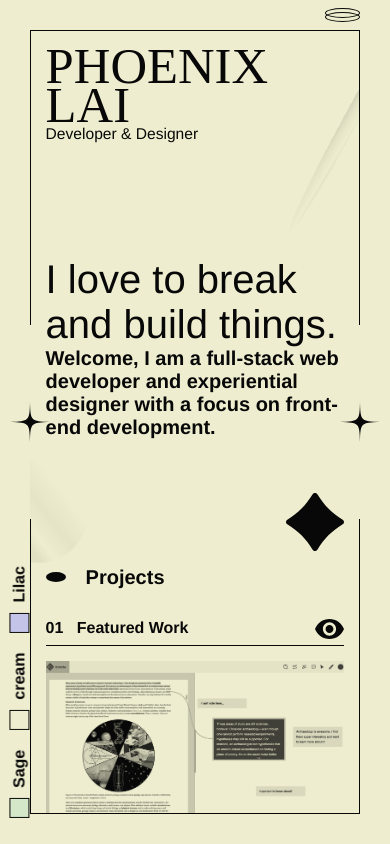
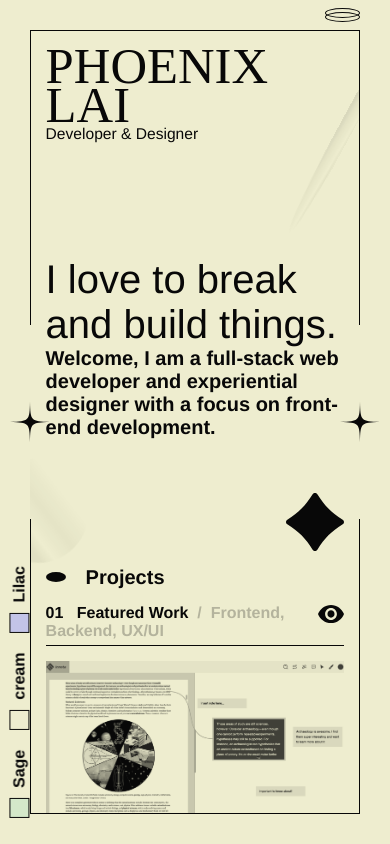
Before and after one commit to phoenixlai833/DevPortfolio-V1, a Vue app: page / in a window 390 px wide. Built offline with nearby package versions, Linux system fonts and the light colour scheme.

Commit message:
minor updates

```diff
--- a/src/components/About.vue
+++ b/src/components/About.vue
@@ -78,7 +78,7 @@ export default {
     margin-top: 5%;
 }
 
-@media only screen and (max-width: 768px) {
+@media only screen and (max-width: 900px) {
     .my_picture {
         height: 290px;
     }
--- a/src/components/FeaturedWork.vue
+++ b/src/components/FeaturedWork.vue
@@ -11,9 +11,11 @@
         <div class="large_feature_right">
             <div class="large_feature_title">
                 <div class="title_items">
-                    <h4>{{ itemNum }}&nbsp;&nbsp;&nbsp;Featured Work</h4>
+                    <h4>{{ itemNum }}&nbsp;&nbsp;&nbsp;Featured Work<span
+                            class="feature_work_role">&nbsp;&nbsp;/&nbsp;&nbsp;{{ role }}</span>
+                    </h4>
                     <div class="title_items_icons">
-                        <a v-if="githubLink" :href="githubLink" target="_blank"> <img class="social"
+                        <a v-if="githubLink" :href="githubLink" target="_blank"> <img class="social deployed"
                                 src="/assets/icons/github.svg" /></a>
                         <a v-if="siteLink" :href="siteLink" target="_blank"><img class="social"
                                 src="/assets/icons/eye.svg" /></a>
@@ -39,9 +41,11 @@
     <div class="small_feature_container">
         <div class="small_feature_title">
             <div class="title_items">
-                <h4>{{ itemNum }}&nbsp;&nbsp;&nbsp;Featured Work</h4>
+                <h4>{{ itemNum }}&nbsp;&nbsp;&nbsp;Featured Work<span class="feature_work_role">&nbsp;&nbsp;/&nbsp;&nbsp;{{
+                    role }}</span></h4>
                 <div class="title_items_icons">
-                    <a v-if="githubLink" :href="githubLink"> <img class="social" src="/assets/icons/github.svg" /></a>
+                    <a v-if="githubLink" :href="githubLink"> <img class="social deployed"
+                            src="/assets/icons/github.svg" /></a>
                     <a :href="siteLink"><img class="social" src="/assets/icons/eye.svg" /></a>
                 </div>
             </div>
@@ -71,7 +75,7 @@
 <script>
 export default {
     name: "FeaturedWork",
-    props: ["directionType", "imagePath", "itemNum", "githubLink", "siteLink", "inProgress", "title", "description", "technologies", "seeMoreLink"],
+    props: ["directionType", "imagePath", "itemNum", "role", "githubLink", "siteLink", "inProgress", "title", "description", "technologies", "seeMoreLink"],
     methods: {
         openLink(link) {
             window.open(link, "_blank");
@@ -81,6 +85,17 @@ export default {
 </script>
 
 <style scoped>
+h4 {
+    width: 100%
+}
+
+span.feature_work_role {
+    font-size: 1.6rem;
+    /* opacity: 50%; */
+    font-family: "Lato-Thin", Avenir, Helvetica, Arial, sans-serif;
+
+}
+
 span.projectTitle {
     font-family: "Lato-Thin", Avenir, Helvetica, Arial, sans-serif;
     opacity: 100%;
@@ -152,9 +167,13 @@ hr {
     margin-top: 5px;
 }
 
+.deployed {
+    margin-right: 30px;
+}
+
 .social {
     height: 20px;
-    margin-left: 30px;
+    /* margin-left: 30px; */
     transition: all 0.3s ease-in-out;
 }
 
@@ -162,10 +181,13 @@ hr {
     opacity: 50%;
 }
 
-.title_items {
+.title_items,
+.title_items_icons {
     display: flex;
     justify-content: space-between;
 }
+
+
 
 .large_feature_info,
 .small_feature_info,
@@ -198,7 +220,7 @@ hr {
 .large_feature_container {
     display: flex;
     align-items: start;
-    margin: 10% 0;
+    margin: 0 0 10% 0;
 }
 
 .large_feature_right {
@@ -209,7 +231,8 @@ hr {
     display: none;
 }
 
-@media only screen and (max-width: 768px) {
+
+@media only screen and (max-width: 900px) {
     .small_feature_link {
         max-width: 35%;
     }
@@ -233,7 +256,7 @@ hr {
 
     .small_feature_container {
         display: block;
-        margin: 10% 0;
+        margin: 0 0 15% 0;
     }
 
     .large_feature_container {
--- a/src/components/NavBar.vue
+++ b/src/components/NavBar.vue
@@ -17,7 +17,7 @@ import FilledButton from './FilledButton.vue';
     <a href="#Contact">
       <h4>Contact</h4>
     </a>
-    <a href="/resumePL_2023.pdf" target="blank">
+    <a href="/resume-Phoenix_Lai.pdf" target="blank">
       <FilledButton buttonText=" Résumé" />
     </a>
 
@@ -25,12 +25,12 @@ import FilledButton from './FilledButton.vue';
   <nav class="small_navBar">
     <div class="small_navBar_icon" @click="show = !show" @mouseover="show = true">
       <div class="ring_one" :style="{
-        height: show ? '35px' : '10px'
-      }">
+          height: show ? '35px' : '10px'
+        }">
       </div>
       <div class="ring_two" :style="{
-        height: show ? '35px' : '10px'
-      }">
+          height: show ? '35px' : '10px'
+        }">
       </div>
     </div>
     <Transition duration="550" name="menuDrop">
@@ -51,7 +51,7 @@ import FilledButton from './FilledButton.vue';
             </a>
           </div>
           <div class="right_menu_items">
-            <a href="/resumePL_2023.pdf">
+            <a href="/resume-Phoenix_Lai.pdf">
               <FilledButton buttonText="Résumé" />
             </a>
           </div>
--- a/src/components/Projects.vue
+++ b/src/components/Projects.vue
@@ -7,21 +7,21 @@ import OtherProject from './OtherProject.vue';
 <template>
     <!-- inProgress="true"  -->
     <FeaturedWork directionType="row-reverse" imagePath="/assets/images/f4-InnotaTech.png" itemNum="01"
-        siteLink="https://innota-tech.up.railway.app/" title="Innota Technologies"
-        description="Developed a proof of concept educational app for Innota Technologies to showcase their product to investors. Worked on phase 1 which focuses on note taking for students where they can upload and highlight large pdfs, create, edit, and connect notes, draw, take pdf images and more in a split screen Figma-like interface. Worked in a student group of 4 with weekly sprints to rapidly iterate and build out the clients vision."
+        role="Frontend, Backend, UX/UI" siteLink="https://innota-tech.up.railway.app/" title="Innota Technologies"
+        description="Developed a proof of concept educational app for Innota Technologies to showcase their product to investors. Worked on phase 1 which focuses on note taking for students where they can upload and highlight large pdfs, create, edit, and connect notes, draw, take pdf images and more in a split screen Figma-like interface. Worked in a student group of 4 with weekly sprints to rapidly iterate and build out the clients vision. (pass: InnotaIsAwesome2023)"
         :technologies="['React', 'MVC', 'MongoDB', 'Docker']" seeMoreLink="/artifact/InnotaTechnologies" />
 
-    <FeaturedWork directionType="row" imagePath="/assets/images/f2-LocalToMe.png" itemNum="02"
+    <FeaturedWork directionType="row" imagePath="/assets/images/f2-LocalToMe.png" itemNum="02" role="Frontend, Backend"
         githubLink="https://github.com/phoenixlai833/LocalToMe" siteLink="https://localtome.vercel.app/" title="LocalToMe"
         description="LocalToMe is a web app that locates and provides low-income families/individuals with free or accessible food resources near their area within their budgets. Users can search for food banks on the map page, easily find out if they qualify, get directions and more. To build community, signed-in users are able to post news and events that relate to this topic. They can also customize their profiles and view saved food banks or events in the favourites page."
         :technologies="['React', 'Next.js', 'Firebase', 'Styled Components', 'Vercel']" seeMoreLink="/artifact/LocalToMe" />
 
-    <FeaturedWork directionType="row-reverse" imagePath="/assets/images/f3-Dowco.png" itemNum="03"
+    <FeaturedWork directionType="row-reverse" imagePath="/assets/images/f3-Dowco.png" itemNum="03" role="Frontend, UI"
         siteLink="https://www.dowco.com/" title="Dowco Consultants"
         description="Redesigned and developed a new homepage and navigation for Dowco Construction Consultants, to better showcase the company and fix any issues with the current version. Communicated directly with the client from ideation to development to understand their vision and pivot as necessary. Had to isolate the new homepage and build new navigation upon existing sites files without compromising the rest of the pages."
         :technologies="['HTML', 'SCSS', 'JavaScript', 'jQuery', 'PHP']" seeMoreLink="/artifact/DowcoConsultants" />
 
-    <FeaturedWork directionType="row" imagePath="/assets/images/f1-Evolve.png" itemNum="04"
+    <FeaturedWork directionType="row" imagePath="/assets/images/f1-Evolve.png" itemNum="04" role="Frontend, UI"
         siteLink="https://evolve-website-a0510.web.app/" title="Evolve Site"
         description="Helped build out the new design for Evolve Branding’s company site, an extension for their EvolveX app ecosystem. Learned and used Flutter to allow the web app to be easily scaled between desktop and mobile. Designed new pages as needed and implemented them on approval. Attended regular meetings with the founder and corresponded with fellow developers in the team throughout the process."
         :technologies="['Flutter', 'Firebase', 'Android Studios']" seeMoreLink="/artifact/EvolveSite" />
@@ -118,7 +118,7 @@ span {
 .design_link {
     display: flex;
     flex-direction: row;
-    margin-bottom: 10%;
+    margin-bottom: 15%;
 }
 
 @media only screen and (max-width: 768px) {
--- a/src/components/SectionTitle.vue
+++ b/src/components/SectionTitle.vue
@@ -16,6 +16,7 @@ export default {
 .section {
     display: flex;
     align-items: center;
+    margin-bottom: 5%;
 }
 
 .oval {
```
Also changed, not shown: 1 other file (tests, documents, lock files or other folders).
